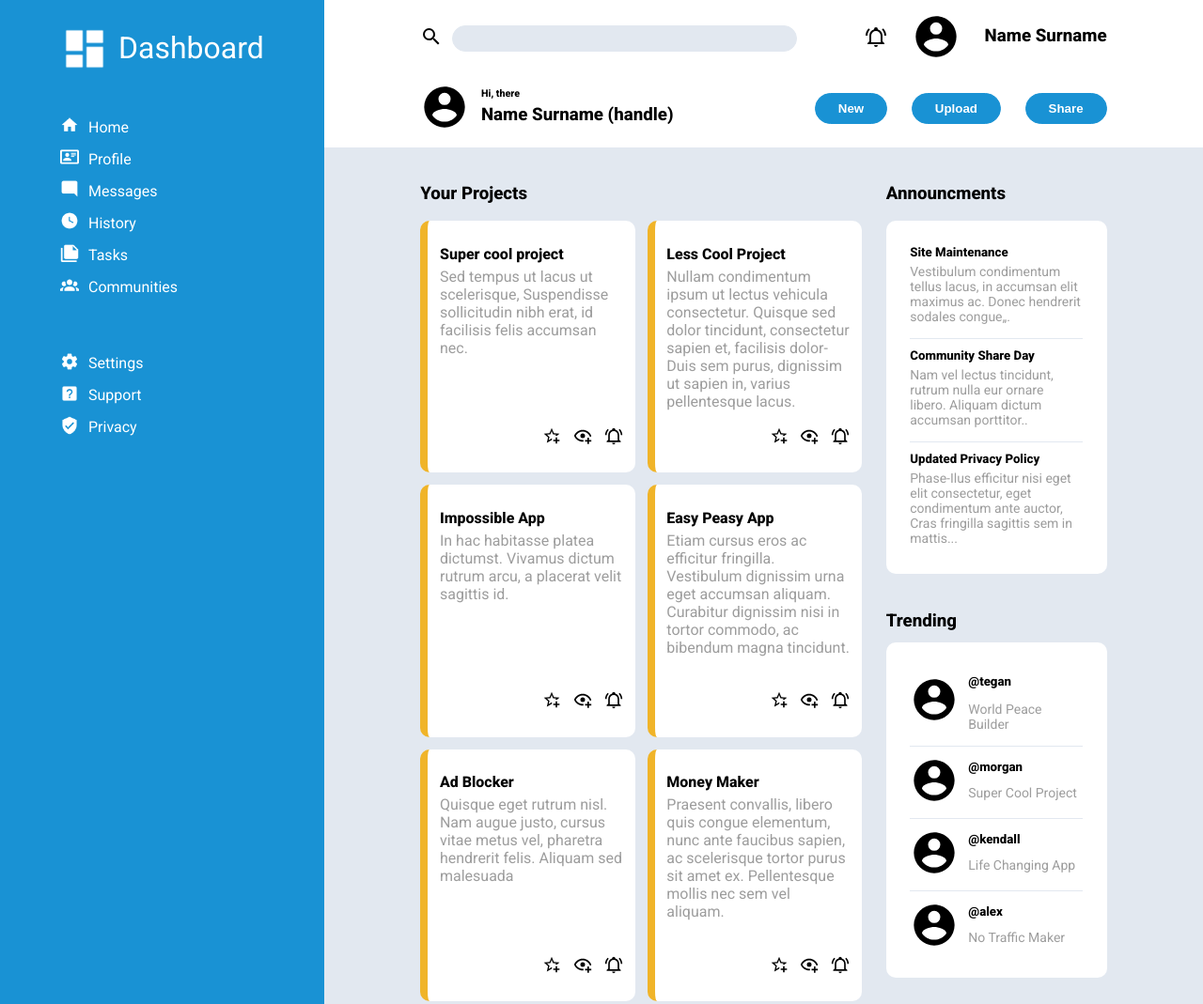
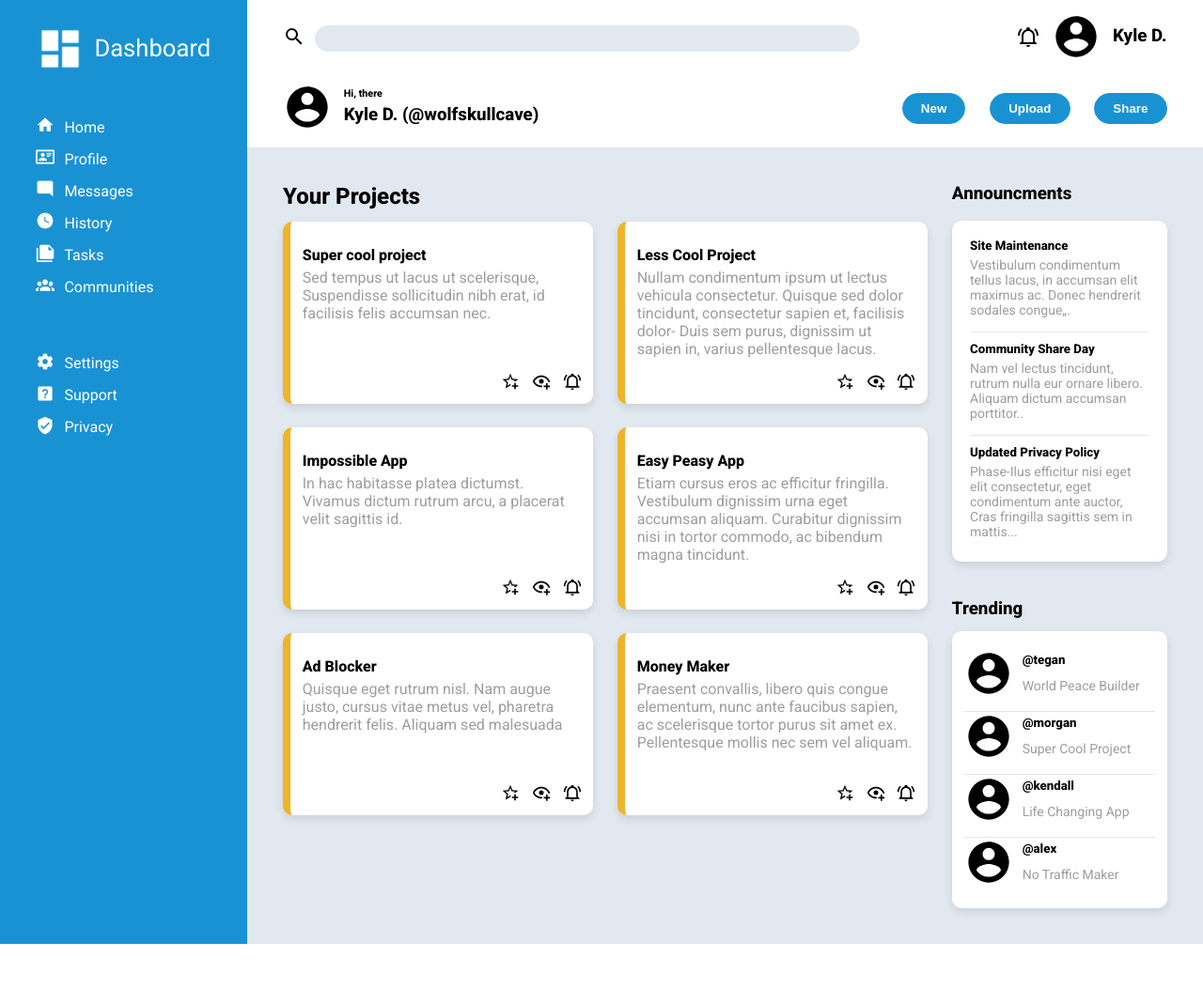
Before and after one commit to wolfSkullCave/Admin-Dashboard, a plain HTML site: page index.html in a window 1280 px wide. Shown: the top 1069 px of the page at 94% size. After the commit the page ends 1005 px from the top, so only its background shows below. Drawn offline with Linux system fonts and the light colour scheme.

Commit message:
Edited the profile filler text. Made changes to the grid layout and added extra styling to the components.

```diff
--- a/index.html
+++ b/index.html
@@ -82,7 +82,7 @@
           <span
             ><img src="images/account-circle.svg" alt="profile" width="52px"
           /></span>
-          <h3>Name Surname</h3>
+          <h3>Kyle D.</h3>
         </div>
 
         <div class="profile-1">
@@ -91,7 +91,7 @@
           /></span>
           <div class="profile-1-inner">
             <h6>Hi, there</h6>
-            <h3>Name Surname (handle)</h3>
+            <h3>Kyle D. (@wolfskullcave)</h3>
           </div>
         </div>
 
@@ -103,7 +103,8 @@
       </div>
       <div class="content">
         <div class="projects">
-          <h3 class="heading">Your Projects</h3>
+          <h2 class="heading">Your Projects</h2>
+          <div class="project-grid">
             <div class="project-card">
               <div class="card-txt">
                 <h4>Super cool project</h4>
@@ -117,7 +118,9 @@
                 <span
                   ><img src="images/star-plus-outline.svg" alt="favourite"
                 /></span>
-              <span><img src="images/eye-plus-outline.svg" alt="watch" /></span>
+                <span
+                  ><img src="images/eye-plus-outline.svg" alt="watch"
+                /></span>
                 <span
                   ><img src="images/bell-ring-outline.svg" alt="github"
                 /></span>
@@ -128,10 +131,10 @@
               <div class="card-txt">
                 <h4>Less Cool Project</h4>
                 <p>
-                Nullam condimentum ipsum ut lectus vehicula consectetur. Quisque
-                sed dolor tincidunt, consectetur sapien et, facilisis dolor-
-                Duis sem purus, dignissim ut sapien in, varius pellentesque
-                lacus.
+                  Nullam condimentum ipsum ut lectus vehicula consectetur.
+                  Quisque sed dolor tincidunt, consectetur sapien et, facilisis
+                  dolor- Duis sem purus, dignissim ut sapien in, varius
+                  pellentesque lacus.
                 </p>
               </div>
 
@@ -139,7 +142,9 @@
                 <span
                   ><img src="images/star-plus-outline.svg" alt="favourite"
                 /></span>
-              <span><img src="images/eye-plus-outline.svg" alt="watch" /></span>
+                <span
+                  ><img src="images/eye-plus-outline.svg" alt="watch"
+                /></span>
                 <span
                   ><img src="images/bell-ring-outline.svg" alt="github"
                 /></span>
@@ -150,8 +155,8 @@
               <div class="card-txt">
                 <h4>Impossible App</h4>
                 <p>
-                In hac habitasse platea dictumst. Vivamus dictum rutrum arcu, a
-                placerat velit sagittis id.
+                  In hac habitasse platea dictumst. Vivamus dictum rutrum arcu,
+                  a placerat velit sagittis id.
                 </p>
               </div>
 
@@ -159,7 +164,9 @@
                 <span
                   ><img src="images/star-plus-outline.svg" alt="favourite"
                 /></span>
-              <span><img src="images/eye-plus-outline.svg" alt="watch" /></span>
+                <span
+                  ><img src="images/eye-plus-outline.svg" alt="watch"
+                /></span>
                 <span
                   ><img src="images/bell-ring-outline.svg" alt="github"
                 /></span>
@@ -180,7 +187,9 @@
                 <span
                   ><img src="images/star-plus-outline.svg" alt="favourite"
                 /></span>
-              <span><img src="images/eye-plus-outline.svg" alt="watch" /></span>
+                <span
+                  ><img src="images/eye-plus-outline.svg" alt="watch"
+                /></span>
                 <span
                   ><img src="images/bell-ring-outline.svg" alt="github"
                 /></span>
@@ -200,7 +209,9 @@
                 <span
                   ><img src="images/star-plus-outline.svg" alt="favourite"
                 /></span>
-              <span><img src="images/eye-plus-outline.svg" alt="watch" /></span>
+                <span
+                  ><img src="images/eye-plus-outline.svg" alt="watch"
+                /></span>
                 <span
                   ><img src="images/bell-ring-outline.svg" alt="github"
                 /></span>
@@ -221,14 +232,16 @@
                 <span
                   ><img src="images/star-plus-outline.svg" alt="favourite"
                 /></span>
-              <span><img src="images/eye-plus-outline.svg" alt="watch" /></span>
+                <span
+                  ><img src="images/eye-plus-outline.svg" alt="watch"
+                /></span>
                 <span
                   ><img src="images/bell-ring-outline.svg" alt="github"
                 /></span>
               </div>
             </div>
           </div>
-
+        </div>
         <div class="anoun">
           <h3>Announcments</h3>
           <div class="anoun-card">
@@ -257,9 +270,9 @@
               </p>
             </div>
           </div>
+          <div class="trending-div">
+            <h3>Trending</h3>
             <div class="trending-card">
-            <h3>Trending</h3>
-            <div class="anoun-card">
               <div class="anoun-card-txt trending-card-txt">
                 <span><img src="images/account-circle.svg" alt="" /></span>
                 <h5>@tegan</h5>
--- a/stylesheets/components.css
+++ b/stylesheets/components.css
@@ -13,7 +13,7 @@
     background-color: white;
     border-left: 8px solid var(--yellow);
     border-radius: var(--card-corners);
-    padding: 2vw 1vw;
+    padding: 2vw 1vw 10px 1vw;
     display: grid;
     grid-template-rows: 1fr auto;
 }
@@ -22,12 +22,13 @@
     display: flex;
     gap: 1vw;
     justify-content: flex-end;
+    margin-top: 10px;
 }
 
 .anoun-card {
     background-color: white;
     border-radius: var(--card-corners);
-    padding: 2vw;
+    padding: 1.5vw;
     display: flex;
     flex-direction: column;
     gap: 10px;
@@ -74,11 +75,11 @@ input[type="button"] {
     border-radius: 50px;
     background-color: var(--blue);
     color: white;
-    padding: 8px 24px;
+    padding: 8px 1.5vw;
     font-weight: 600;
 }
 
-.trending-card h3 {
+.trending-div h3 {
     margin-bottom: 1vw;
 }
 
@@ -86,3 +87,25 @@ input[type="button"] {
     font-size: clamp(12px, 14px, 16px);
     color: #9d9d9d;
 }
+
+.trending-card {
+    background-color: white;
+    border-radius: var(--card-corners);
+    padding: 1.5vw 1vw;
+}
+
+.anoun-card,
+.trending-card,
+.project-card {
+    box-shadow: 0 4px 8px rgba(0, 0, 0, 0.1);
+    /* soft shadow */
+    transition: box-shadow 0.3s ease;
+    /* smooth hover effect */
+}
+
+.anoun-card:hover,
+.trending-card:hover,
+.project-card:hover {
+    box-shadow: 0 6px 12px rgba(0, 0, 0, 0.15);
+    /* slightly deeper on hover */
+}
--- a/stylesheets/global.css
+++ b/stylesheets/global.css
@@ -23,6 +23,6 @@ h6 {
 }
 
 h1 {
-    font-size: 2rem;
+    font-size: 2vw;
     font-weight: 500;
 }
--- a/stylesheets/layout.css
+++ b/stylesheets/layout.css
@@ -2,9 +2,8 @@
 
 .grid {
     display: grid;
-    grid-template-columns: [first-col] 1fr 4fr [end-col];
+    grid-template-columns: [first-col] 1fr 5fr [end-col];
     grid-template-rows: [first-row]1fr 5fr [end-row];
-
     height: 100vh;
 }
 
@@ -15,7 +14,7 @@
     display: flex;
     flex-direction: column;
     gap: 2vw;
-    padding: 2vw 5vw;
+    padding: 2vw 3vw;
 }
 
 .sidebar ul {
@@ -38,7 +37,7 @@
 
 .header {
     background-color: white;
-    padding: 1vw 8vw;
+    padding: 1vw 3vw;
     display: grid;
     grid-template-columns: 2fr 1fr;
     grid-template-rows: auto auto;
@@ -55,7 +54,7 @@
 .search-2 {
     display: flex;
     justify-content: flex-end;
-    gap: 2vw;
+    gap: 1vw;
     align-items: center;
 }
 
@@ -74,22 +73,23 @@
 
 .content {
     background-color: var(--grey);
-    padding: 3vw 8vw;
+    padding: 3vw 3vw;
     display: grid;
-    grid-template-columns: 2fr 1fr;
+    grid-template-columns: 3fr 1fr;
     /* grid-template-rows: auto 3fr; */
     gap: 2vw;
 }
 
-.projects {
+/* .projects {
     display: grid;
     grid-template-columns: repeat(2, 1fr);
     grid-template-rows: auto repeat(3, 1fr);
-    gap: 1vw;
-}
+    gap: 2vw;
+} */
 
 .projects .heading {
     grid-column: 1 / 3;
+    margin-bottom: 1vw;
 }
 
 .anoun {
@@ -97,3 +97,10 @@
     flex-direction: column;
     gap: 1vw;
 }
+
+.project-grid {
+    display: grid;
+    grid-template-columns: repeat(auto-fit, minmax(25vw, 1fr));
+    grid-template-rows: repeat(3, 1fr);
+    gap: 2vw;
+}
```
Lines whose indentation alone changed are shown as unchanged.
